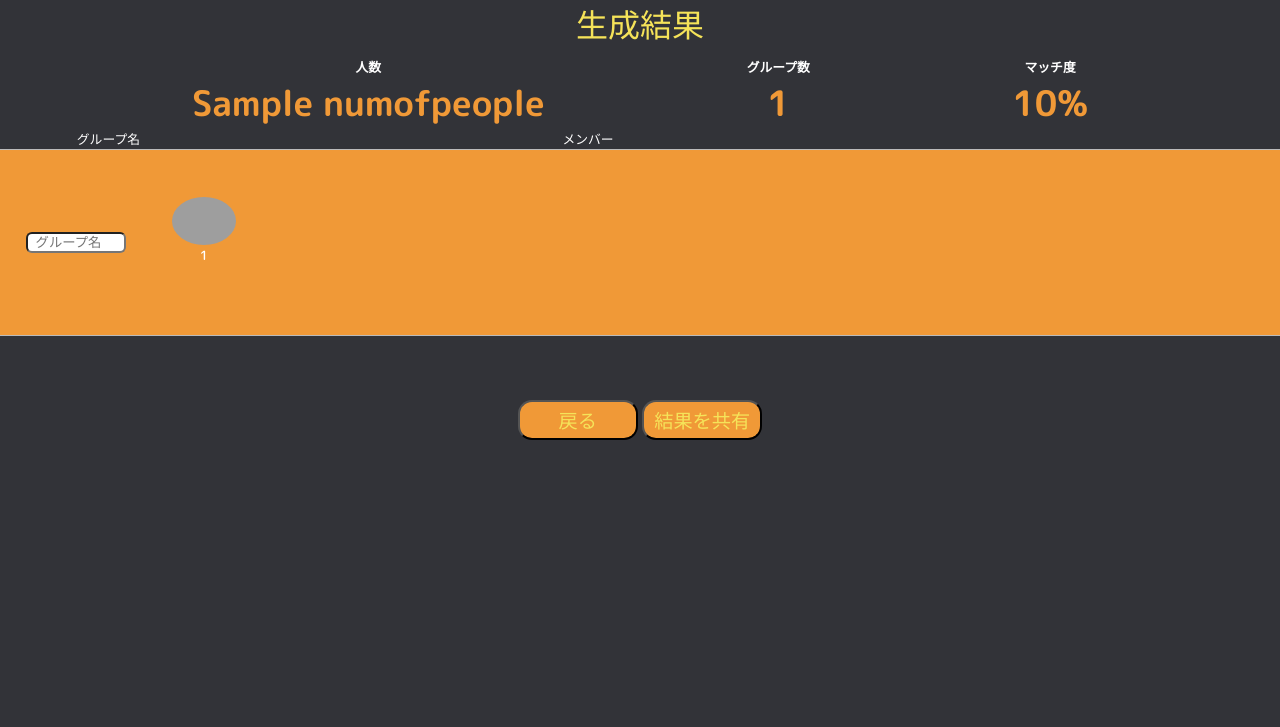
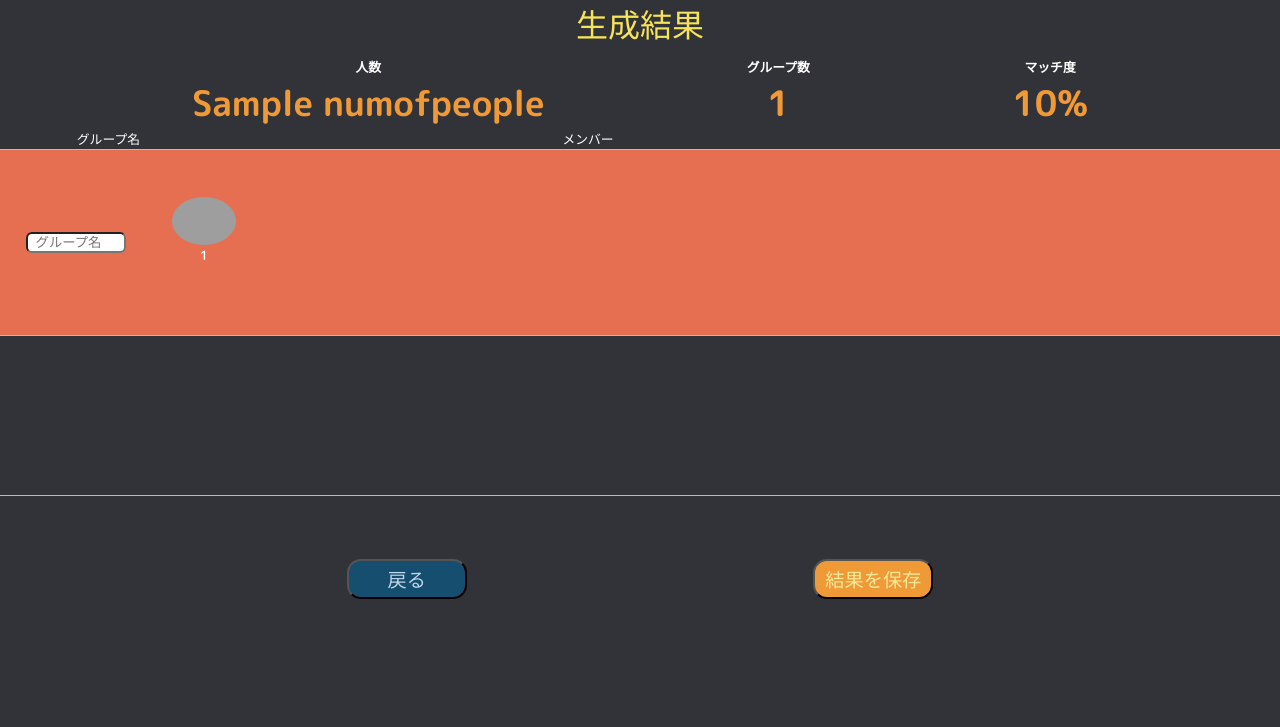
Before and after one commit to ritsuki-i/hatothon-app, a Flask app: template templates/result.html in a window 1280 px wide. Shown: the part 73-800 px from the top of the page. Run offline with Flask 3, Linux system fonts and the light colour scheme; the template is opened without the code that fills it: most values are stand-ins (such as "Sample title", 1, 10 or a date in 2020); some libraries are stand-ins or nearby versions; grey boxes are pictures that could not be loaded.

Commit message:
今日の作業

```diff
--- a/static/css/member.css
+++ b/static/css/member.css
@@ -201,7 +201,7 @@ hr {
 #ButtonValid {
   margin: auto;
   background-color: #f09937;
-  color: #f5e359;
+  color: #f4e997;
   border-radius: 15px;
   font-size: 180%;
   height: 50px;
--- a/static/css/result.css
+++ b/static/css/result.css
@@ -42,15 +42,40 @@
   /* display: flex; */
   /* flex-direction: column;
     justify-content: space-between; */
-  color: white;
+  color: rgb(255, 255, 255);
   font-size: 80%;
   margin-top: auto;
   /* margin-right: 10%; */
 }
 
-.group-wrapper {
+#group0_wrapper {
   display: flex;
-  background-color: #f09937;
+  background-color: #e76f51;
+}
+
+#group1_wrapper {
+  display: flex;
+  background-color: #f4a261;
+}
+
+#group2_wrapper {
+  display: flex;
+  background-color: #e9c46a;
+}
+
+#group3_wrapper {
+  display: flex;
+  background-color: #8ab17d;
+}
+
+#group4_wrapper {
+  display: flex;
+  background-color: #2a9d8f;
+}
+
+#group5_wrapper {
+  display: flex;
+  background-color: #264653;
 }
 
 /* .name-wrapper{
@@ -203,12 +228,11 @@ input {
   height: 20%;
 }
 
-#go-back,
-#share-result {
+#go-back {
   margin-top: 5%;
   margin-bottom: 10%;
-  background-color: #f09937;
-  color: #f5e359;
+  background-color: #154e6f;
+  color: #bfd7ea;
   border-radius: 14px;
   font-size: 120%;
   height: 40px;
@@ -222,7 +246,25 @@ input {
   right: 0; */
 }
 
-#OptionButton {
+#share-result {
+  margin-top: 5%;
+  margin-bottom: 10%;
+  background-color: #f09937;
+  color: #f4e997;
+  border-radius: 14px;
+  font-size: 120%;
+  height: 40px;
+  width: 120px;
+  font-family: "M PLUS Rounded 1c", sans-serif;
+  /* font-weight: bold; */
+  /* position: fixed;
+  top: max-height;
+  bottom: 0;
+  left: 0;
+  right: 0; */
+}
+
+form {
   display: flex;
   justify-content: space-evenly;
 }
--- a/static/js/result.js
+++ b/static/js/result.js
@@ -1,3 +1,7 @@
+document.getElementById("go-back").addEventListener("click", () => {
+  history.back();
+});
+
 //生成されたグループ数を取得
 var number_of_groups = document.getElementById("number_of_groups").innerHTML;
 
@@ -5,10 +9,16 @@ document.getElementById("share-result").addEventListener("click", () => {
   //スクショ用ヘッダーの表示
   var Scsho_header_content = document.getElementById("fix_component2");
   Scsho_header_content.style.display = "block";
+  //元のヘッダーの非表示
   var header_content = document.getElementById("fix_component");
   header_content.style.display = "none";
   //時間かかるため状態表示
-  document.getElementById("share-result").innerHTML = "共有中...";
+  const nowshare=document.getElementById("share-result")
+  nowshare.innerHTML = "共有中...";
+  nowshare.style.background = "#323338";
+  nowshare.style.color = "#929292";
+  nowshare.disabled = true;
+
   //長いため別関数へ
   generatePicture().then(function (resultBlob) {
     //入力されたグループ名を画像内で一体化させたかった　の後処理
@@ -41,10 +51,15 @@ document.getElementById("share-result").addEventListener("click", () => {
       window.alert("結果を保存しました！");
     }
     //ボタンを元に戻す
-    document.getElementById("share-result").innerHTML = "結果を共有";
+    // document.getElementById("share-result").innerHTML = "結果を保存";
+    nowshare.innerHTML = "結果を保存";
+    nowshare.style.background = "#f09937";
+    nowshare.style.color = "#f4e997";
+    nowshare.disabled = false;
     //スクショ用ヘッダーの非表示
     var Scsho_header_content = document.getElementById("fix_component2");
     Scsho_header_content.style.display = "none";
+    //元のヘッダーの表示
     var header_content = document.getElementById("fix_component");
     header_content.style.display = "block";
   });
@@ -71,38 +86,38 @@ function generatePicture() {
     */
   //#scshoAreaをスクショの対象
   var content = document.getElementById("scshoArea");
-  //スクショの解像度は横1080pxとする
-  var currentWidth = Number(
-    getComputedStyle(document.getElementById("scshoArea")).width.replace("px", "")
-  );
-  //解像度調整のための倍率算出
-  var scale = 1080 / currentWidth;
+  // //スクショの解像度は横1080pxとする
+  // var currentWidth = Number(
+  //   getComputedStyle(document.getElementById("scshoArea")).width.replace("px", "")
+  // );
+  // //解像度調整のための倍率算出
+  // var scale = 1080 / currentWidth;
 
-  //スクショの最適な縦pxを算出
-  var wrapperHeight =
-    scale *
-    Number(
-      getComputedStyle(
-        document.getElementById("group0_wrapper")
-      ).height.replace("px", "")
-    );
-  var estimatedHeight =
-    scale *
-    Number(
-      getComputedStyle(document.getElementById("fix_component2")).height.replace(
-        "px",
-        ""
-      )
-    );
-  estimatedHeight = estimatedHeight + 20 + number_of_groups * wrapperHeight;
+  // //スクショの最適な縦pxを算出
+  // var wrapperHeight =
+  //   scale *
+  //   Number(
+  //     getComputedStyle(
+  //       document.getElementById("group0_wrapper")
+  //     ).height.replace("px", "")
+  //   );
+  // var estimatedHeight =
+  //   scale *
+  //   Number(
+  //     getComputedStyle(document.getElementById("fix_component2")).height.replace(
+  //       "px",
+  //       ""
+  //     )
+  //   );
+  // estimatedHeight = estimatedHeight + 20 + number_of_groups * wrapperHeight;
 
   //dom-to-imageでスクショ化を開始
   return domtoimage.toBlob(content, {
-    width: 1080,
-    height: estimatedHeight,
-    style: {
-      transform: "scale(" + scale + ")",
-      transformOrigin: "top left",
-    },
+    // width: 1080,
+    // height: estimatedHeight,
+    // style: {
+    //   transform: "scale(" + scale + ")",
+    //   transformOrigin: "top left",
+    // },
   });
 }
--- a/templates/member.html
+++ b/templates/member.html
@@ -14,7 +14,7 @@
           </div>
         </div>
         <div id="title">メンバー登録</div>
-        <button type="button" onclick="clearStorage()">リセット</button>
+        <!-- <button type="button" onclick="clearStorage()">リセット</button> -->
         <div id="num_Display">
           <div id="M_numBlock">
             <div class="white_text">人数</div>
--- a/templates/result.html
+++ b/templates/result.html
@@ -96,12 +96,17 @@
           {% endfor %}
         </div>
       </div>
-    <hr />
-    {% endfor %}
-    <form action="/member" method="POST">
-      <button type="submit" id="go-back" src="{{ url_for('member') }}">戻る</button>
-      <button type="button" id="share-result">結果を共有</button>
-    </form>
+      <hr />
+      {% endfor %}
+    </div>
+  </div>
+  <hr />
+  <form action="/member" method="POST">
+    <button type="submit" id="go-back" src="{{ url_for('member') }}">
+      戻る
+    </button>
+    <button type="button" id="share-result">結果を保存</button>
+  </form>
   <!--デバッグ用-->
   <!--<div id="testspace"></div>-->
   <!--結果共有画像生成 Dom-to-Image-->
```
Also changed, not shown: static/css/home.css (+11 -6 lines).
